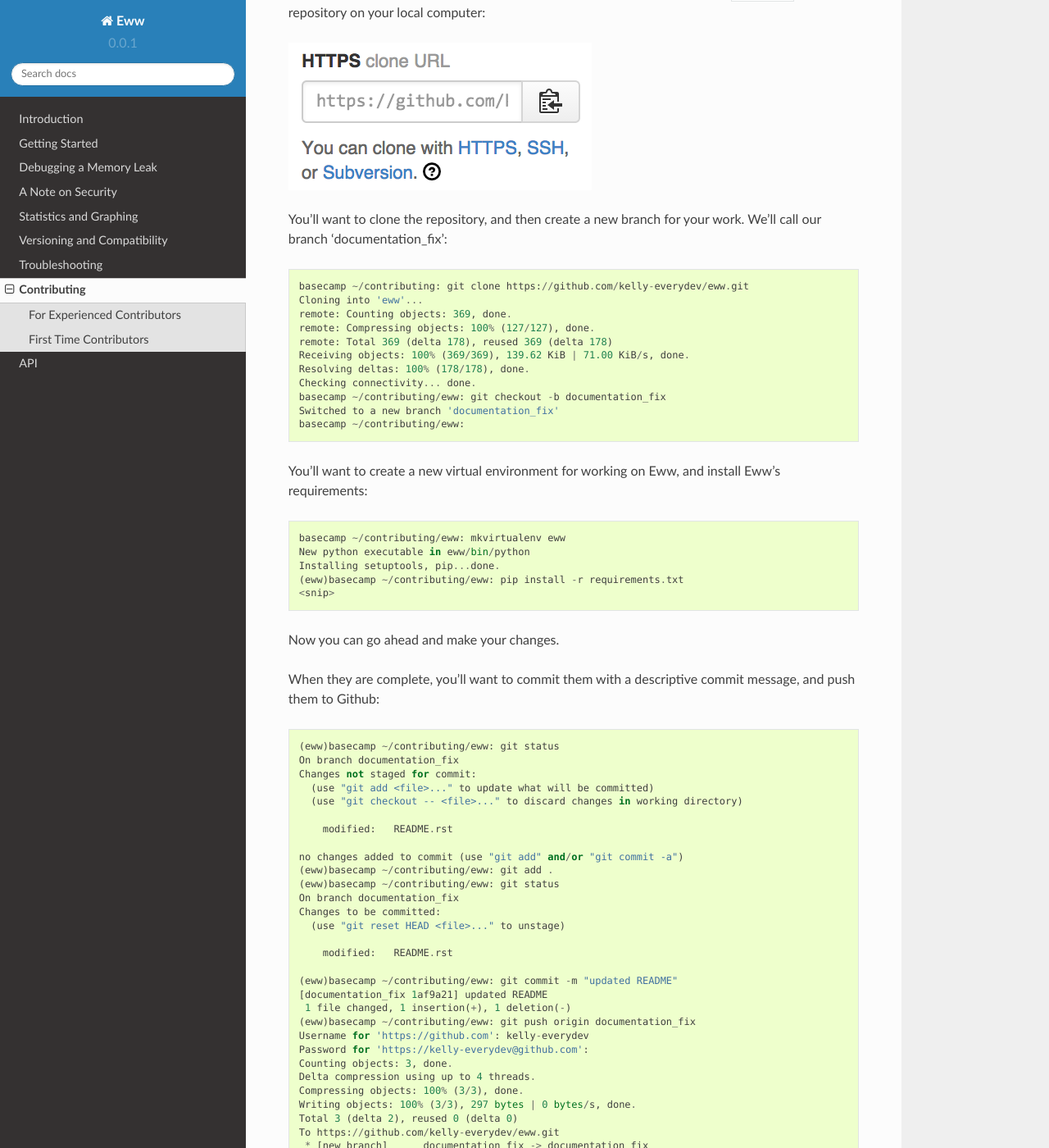
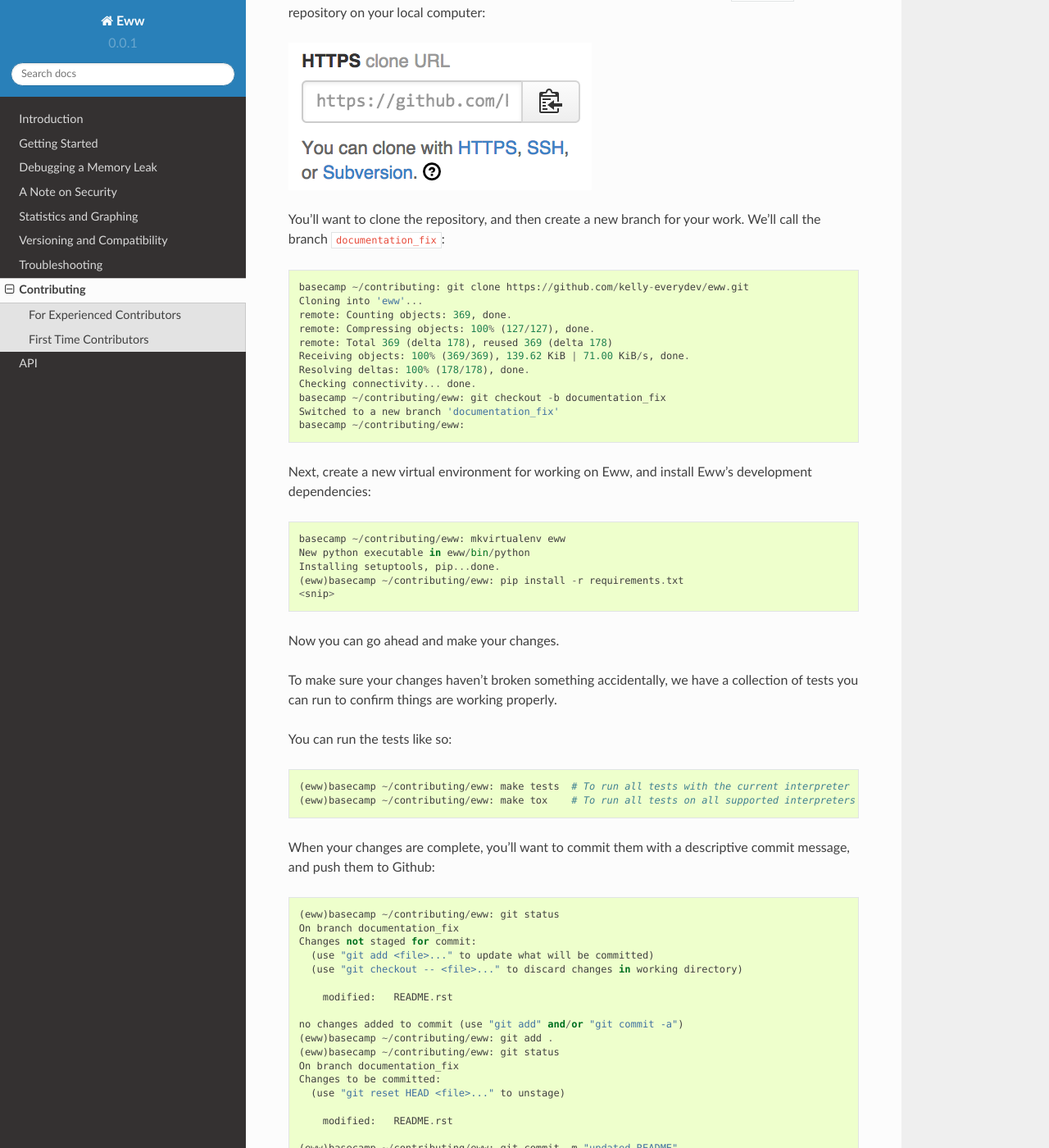
Before and after one commit to py-eww/eww, a Sphinx documentation site: the page built from docs/source/contributing.rst, in a window 1280 px wide and 1400 px high, scrolled down 1606 px. Shown: the whole window at 82% size. Built offline with Sphinx 7.4.7 and the Read the Docs theme 2.0.0, drawn with Linux system fonts in a browser that asks for light colours; some of the changed text lies outside the part shown.

Commit message:
extended docs

```diff
--- a/docs/source/contributing.rst
+++ b/docs/source/contributing.rst
@@ -3,7 +3,7 @@
 Contributing
 ============
 
-We hugely appreciate every contribution, no matter the size.  You don't have to worry about snippy responses, or your pull request being ignored.
+We hugely appreciate every contribution, no matter the size.  You don't have to worry about snippy responses, or your pull request being ignored.  We want you involved in Eww.
 
 For Experienced Contributors
 ----------------------------
@@ -12,7 +12,7 @@
 
 After forking, make your changes in a new branch off of master.  When you're ready to send the PR, send it against Eww's master branch.
 
-To run the tests, you'll need to run::
+Tests can be ran like so::
 
     make tests  # To run all tests with the current interpreter
     make tox    # To run all tests on all supported interpreters
@@ -46,7 +46,7 @@
 
 .. image:: images/clone_link.png
 
-You'll want to clone the repository, and then create a new branch for your work.  We'll call our branch 'documentation_fix'::
+You'll want to clone the repository, and then create a new branch for your work.  We'll call the branch ``documentation_fix``::
 
     basecamp ~/contributing: git clone https://github.com/kelly-everydev/eww.git
     Cloning into 'eww'...
@@ -60,7 +60,7 @@
     Switched to a new branch 'documentation_fix'
     basecamp ~/contributing/eww:
 
-You'll want to create a new virtual environment for working on Eww, and install Eww's requirements::
+Next, create a new virtual environment for working on Eww, and install Eww's development dependencies::
 
     basecamp ~/contributing/eww: mkvirtualenv eww
     New python executable in eww/bin/python
@@ -70,7 +70,14 @@
 
 Now you can go ahead and make your changes.
 
-When they are complete, you'll want to commit them with a descriptive commit message, and push them to Github::
+To make sure your changes haven't broken something accidentally, we have a collection of tests you can run to confirm things are working properly.
+
+You can run the tests like so::
+
+    (eww)basecamp ~/contributing/eww: make tests  # To run all tests with the current interpreter
+    (eww)basecamp ~/contributing/eww: make tox    # To run all tests on all supported interpreters
+
+When your changes are complete, you'll want to commit them with a descriptive commit message, and push them to Github::
 
     (eww)basecamp ~/contributing/eww: git status
     On branch documentation_fix
@@ -116,6 +123,8 @@
 
 .. image:: images/complete_pull_request.png
 
-If everything looks ok, then the Eww maintainer will accept your pull request and release a new version of Eww with your changes.  It's possible we'll have questions about your change.  If we do, we'll add a comment to your pull request and work with you to figure things out.
+If everything looks ok, then the Eww maintainer will accept your pull request and release a new version of Eww with your changes.
+
+It's possible we'll have questions about your change.  If we do, we'll add a comment to your pull request and work with you to figure things out.
 
 That's it! You've made your first open source contribution.
```
Also changed, not shown: other parts of docs/source/contributing.rst (+1 -1 lines).
